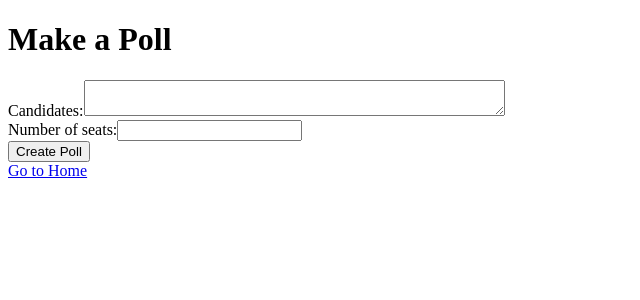
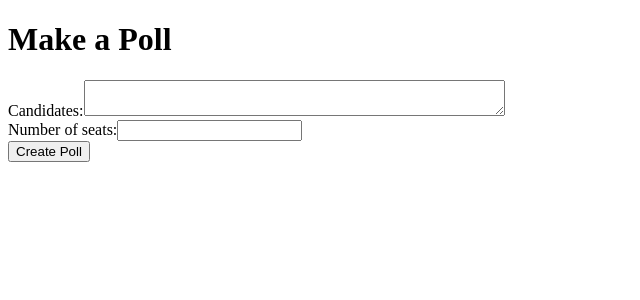
Before and after one commit to ruthgrace/approvalvote.co, a React (Vite) app: page /makepoll in a window 1280 px wide. Shown: the top 300 px of the page, without its empty margins (0-640 px from the left). Built offline with nearby package versions, Linux system fonts and the light colour scheme.

Commit message:
remove extra link to home

```diff
--- a/src/pages/MakePoll.tsx
+++ b/src/pages/MakePoll.tsx
@@ -36,7 +36,6 @@ const MakePoll: React.FC = () => {
         </div>
         <button type="submit">Create Poll</button>
       </form>
-      <Link to="/">Go to Home</Link>
     </div>
   );
 };
```
